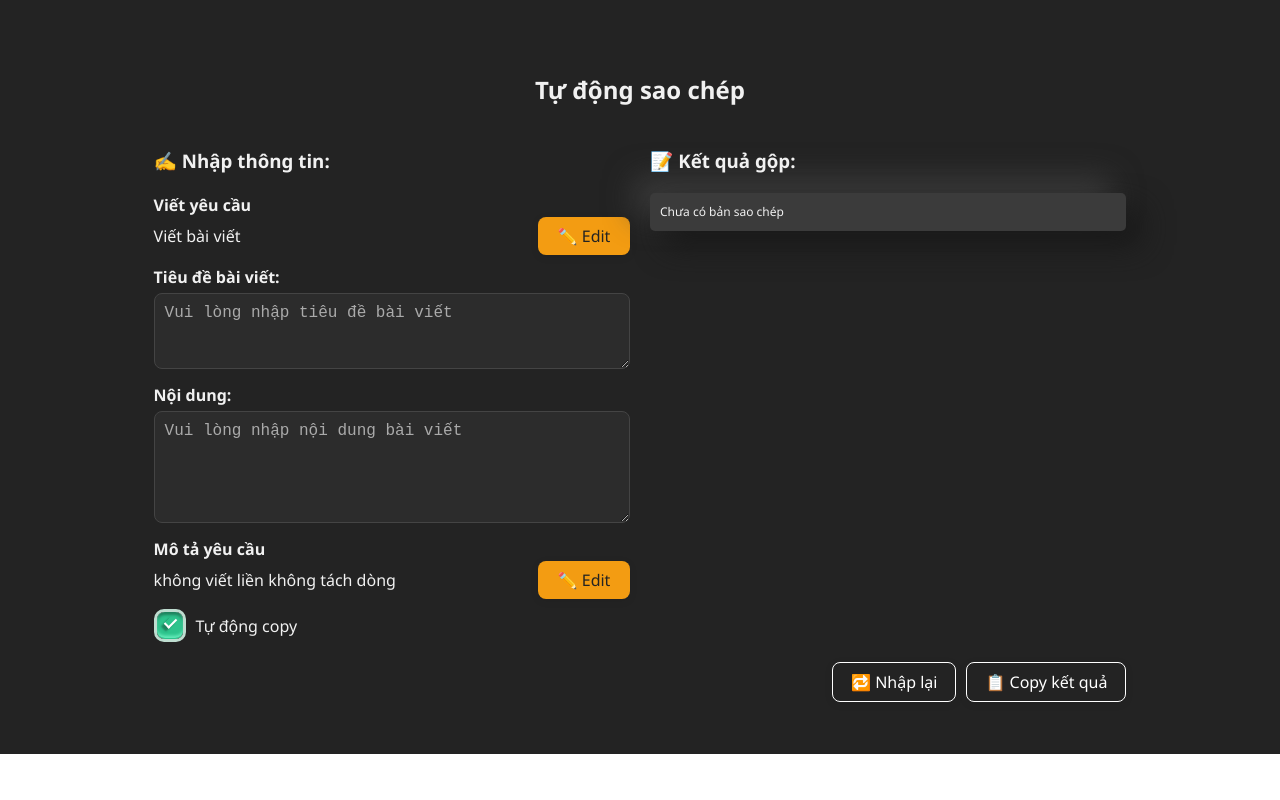
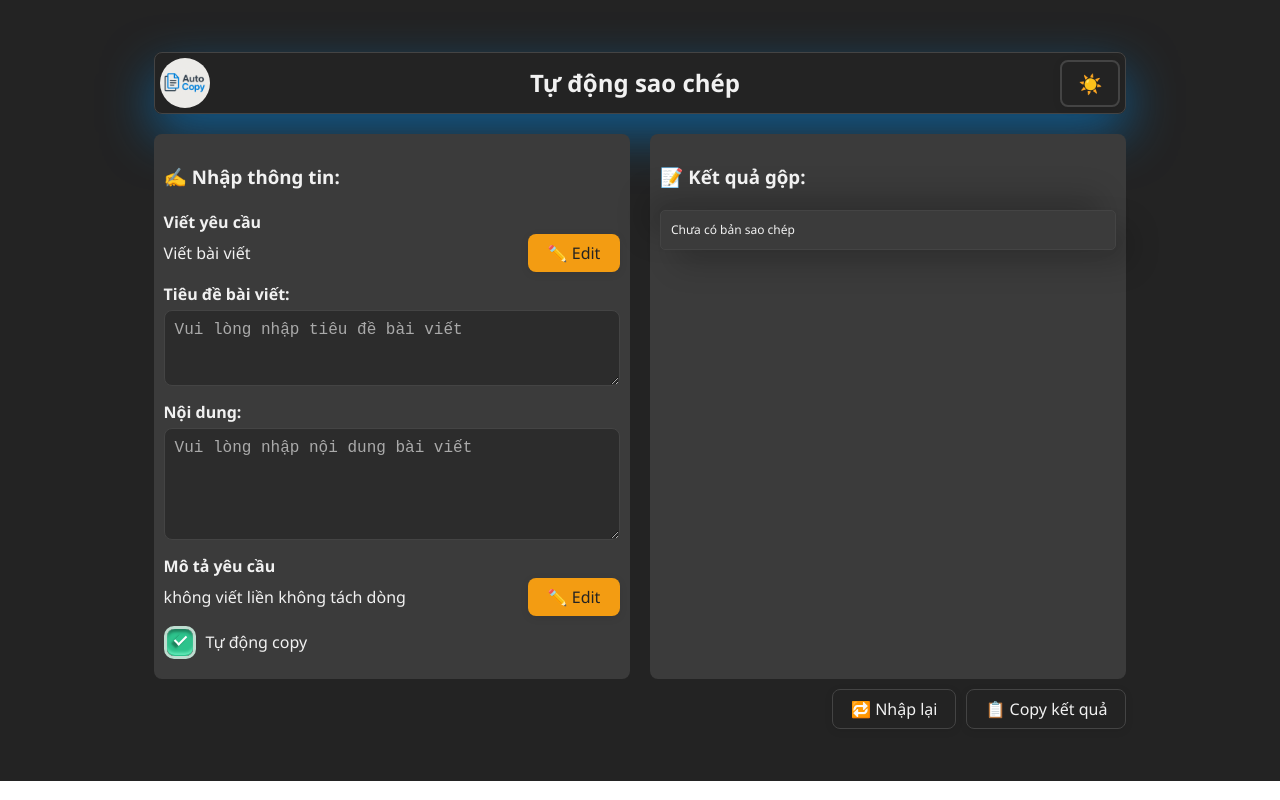
Before and after one commit to anhminh270622/auto-copy, a React (Vite) app: page / in a window 1280 px wide. Built offline with nearby package versions, Linux system fonts and the light colour scheme.

Commit message:
update theme

```diff
--- a/src/App.css
+++ b/src/App.css
@@ -1,8 +1,40 @@
+:root[data-theme="dark"] {
+  --bg-primary: #232323;
+  --bg-secondary: #3B3B3B;
+  --bg-tertiary: #2c2c2c;
+  --text-primary: #f1f1f1;
+  --text-secondary: #aaa;
+  --border-color: #444;
+  --shadow-color: rgba(0, 0, 0, 0.18);
+  --btn-delete: #e74c3c;
+  --btn-delete-hover: #c0392b;
+  --btn-copy: #27ae60;
+  --btn-copy-hover: #219150;
+  --btn-edit: #f39c12;
+  --btn-edit-hover: #d35400;
+}
+
+:root[data-theme="light"] {
+  --bg-primary: #ffffff;
+  --bg-secondary: #f5f5f5;
+  --bg-tertiary: #e9e9e9;
+  --text-primary: #333333;
+  --text-secondary: #666666;
+  --border-color: #dddddd;
+  --shadow-color: rgba(0, 0, 0, 0.1);
+  --btn-delete: #ff6b6b;
+  --btn-delete-hover: #ff5252;
+  --btn-copy: #4caf50;
+  --btn-copy-hover: #43a047;
+  --btn-edit: #ffa726;
+  --btn-edit-hover: #fb8c00;
+}
+
 body,
 #root {
-  background: #232323;
+  background: var(--bg-primary);
   font-family: 'Segoe UI', 'Roboto', Arial, sans-serif;
-  color: #f1f1f1;
+  color: var(--text-primary);
   min-height: 80vh;
 }
 
@@ -10,6 +42,25 @@ body,
   margin: 0 auto;
   padding: 2rem;
   width: 100%;
+}
+
+.header {
+  display: flex;
+  justify-content: space-between;
+  align-items: center;
+  margin-bottom: 20px;
+  padding: 5px;
+  border: 1px solid var(--border-color);
+  box-shadow: 0 20px 50px rgba(8, 112, 184, 0.7);
+  border-radius: 8px;
+}
+
+.right, .left {
+  flex: 1;
+  width: 100%;
+  background-color: var(--bg-secondary);
+  border-radius: 8px;
+  padding: 10px;
 }
 
 button {
@@ -20,6 +71,12 @@ button {
   cursor: pointer;
   transition: background 0.2s, transform 0.2s;
   box-shadow: 0 2px 8px rgba(0, 0, 0, 0.08);
+}
+
+img {
+  width: 50px;
+  height: 50px;
+  border-radius: 50%;
 }
 
 .checkbox {
@@ -41,38 +98,51 @@ button:active {
 }
 
 .btn-delete {
-  background-color: #e74c3c;
+  background-color: var(--btn-delete);
   color: white;
 }
 
 .btn-delete:hover {
-  background: #c0392b;
+  background: var(--btn-delete-hover);
 }
 
 .btn-copy {
-  background: #27ae60;
+  background: var(--btn-copy);
   color: white;
 }
 
 .btn-copy:hover {
-  background: #219150;
+  background: var(--btn-copy-hover);
 }
 
 .btn-disable {
-  background: #232323;
+  background: var(--bg-primary);
   cursor: not-allowed;
-  color: #fff;
-  border: 1px solid #fff;
+  color: var(--text-primary);
+  border: 1px solid var(--border-color);
 }
 
 .btn-edit {
-  background: #f39c12;
-  color: #232323;
+  background: var(--btn-edit);
+  color: var(--bg-primary);
 }
 
 .btn-edit:hover {
-  background: #d35400;
-  color: #fff;
+  background: var(--btn-edit-hover);
+  color: white;
+}
+
+.btn-theme {
+  background: transparent;
+  border: 2px solid var(--border-color);
+  color: var(--text-primary);
+  font-size: 1.2rem;
+  padding: 8px 16px;
+  min-width: auto;
+}
+
+.btn-theme:hover {
+  background: var(--bg-secondary);
 }
 
 .flex-between {
@@ -83,34 +153,37 @@ button:active {
 }
 
 .result {
-  background-color: #3B3B3B;
+  background-color: var(--bg-secondary);
   padding: 10px;
   border-radius: 5px;
   white-space: pre-wrap;
   font-size: 12px;
   max-height: 60vh;
   overflow: auto;
-  box-shadow: 15px 15px 30px rgb(25, 25, 25),
-              -15px -15px 30px rgb(60, 60, 60);
+  box-shadow: 15px 15px 30px var(--shadow-color),
+    -15px -15px 30px var(--shadow-color);
+  border: 1px solid var(--border-color);
 }
-
 
 .title {
   margin-bottom: 0 0 10px 0;
 }
+
 .Toastify__close-button {
   min-width: 0px;
 }
+
 textarea,
 input[type="text"] {
   border-radius: 8px;
-  border: 1px solid #444;
-  background: #2c2c2c;
-  color: #f1f1f1;
+  border: 1px solid var(--border-color);
+  background: var(--bg-tertiary);
+  color: var(--text-primary);
   padding: 10px;
   font-size: 1rem;
   margin-bottom: 8px;
   width: 100%;
+  max-width: 100%;
   min-width: 60%;
   box-sizing: border-box;
   transition: border 0.2s;
@@ -119,7 +192,7 @@ input[type="text"] {
 
 textarea:focus,
 input[type="text"]:focus {
-  border: 1.5px solid #27ae60;
+  border: 1.5px solid var(--btn-copy);
   outline: none;
 }
 
@@ -129,33 +202,33 @@ label strong {
 }
 
 ::-webkit-input-placeholder {
-  color: #aaa;
+  color: var(--text-secondary);
 }
 
 ::-moz-placeholder {
-  color: #aaa;
+  color: var(--text-secondary);
 }
 
 :-ms-input-placeholder {
-  color: #aaa;
+  color: var(--text-secondary);
 }
 
 ::placeholder {
-  color: #aaa;
+  color: var(--text-secondary);
 }
 
 /* Card style for main content */
 .app-card {
-  background: #292929;
+  background: var(--bg-secondary);
   border-radius: 16px;
-  box-shadow: 0 4px 24px rgba(0, 0, 0, 0.18);
+  box-shadow: 0 4px 24px var(--shadow-color);
   padding: 32px 24px;
   margin-bottom: 24px;
 }
 
 /* Kết quả gộp */
 .result-box {
-  background: #3B3B3B;
+  background: var(--bg-secondary);
   padding: 16px;
   border-radius: 8px;
   white-space: pre-wrap;
@@ -163,7 +236,7 @@ label strong {
   max-height: 70vh;
   overflow: auto;
   margin-top: 8px;
-  border: 1px solid #444;
+  border: 1px solid var(--border-color);
 }
 
 /* Responsive */
--- a/src/App.jsx
+++ b/src/App.jsx
@@ -5,6 +5,10 @@ import 'react-toastify/dist/ReactToastify.css';
 import CheckBox from "./components/checkbox/checkbox";
 
 export default function App() {
+    const [theme, setTheme] = useState(() => {
+        const savedTheme = localStorage.getItem('theme');
+        return savedTheme || 'dark';
+    });
     const [title, setTitle] = useState("");
     const [editDescription, setEditDescription] = useState(false);
     const [editRequest, setEditRequest] = useState(false);
@@ -43,6 +47,11 @@ export default function App() {
         localStorage.setItem("myAppData", JSON.stringify({ title, content, request, description }));
     }, [title, content, request, description]);
 
+    useEffect(() => {
+        document.documentElement.setAttribute('data-theme', theme);
+        localStorage.setItem('theme', theme);
+    }, [theme]);
+
     const onReset = () => {
         setLastState({ title, content, request, description, autoCopy, combined });
         setTitle("");
@@ -66,13 +75,26 @@ export default function App() {
         }
     }
 
+    const toggleTheme = () => {
+        setTheme(prevTheme => prevTheme === 'dark' ? 'light' : 'dark');
+    };
+
     return (
         <>
             <ToastContainer position="top-right" autoClose={2000} />
             <div style={{ padding: 20, maxWidth: "80%", margin: "0 auto" }}>
-                <h2 style={{ textAlign: "center" }}>Tự động sao chép</h2>
+                <div className="header">
+                    <img src="/logo.png" alt="logo" />
+                    <h2 style={{ textAlign: "center", margin: 0 }}>Tự động sao chép</h2>
+                    <button
+                        className="btn-theme"
+                        onClick={toggleTheme}
+                    >
+                        {theme === 'dark' ? '☀️' : '🌙'}
+                    </button>
+                </div>
                 <div style={{ display: "flex", gap: 20 }}>
-                    <div style={{ flex: 1 }}>
+                    <div className="left">
                         <h3 className="title">✍️ Nhập thông tin:</h3>
                         <div style={{ marginBottom: 10 }}>
                             <strong>Viết yêu cầu</strong>
@@ -163,7 +185,7 @@ export default function App() {
                         </div>
 
                     </div>
-                    <div style={{ flex: 1, width: "100%" }}>
+                    <div className="right">
                         <h3 className="title">📝 Kết quả gộp:</h3>
                         <div
                             className="result"
--- a/src/index.css
+++ b/src/index.css
@@ -5,8 +5,6 @@
 
   color-scheme: light dark;
   color: rgba(255, 255, 255, 0.87);
-  background-color: #242424;
-
   font-synthesis: none;
   text-rendering: optimizeLegibility;
   -webkit-font-smoothing: antialiased;
```
